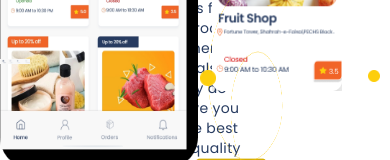
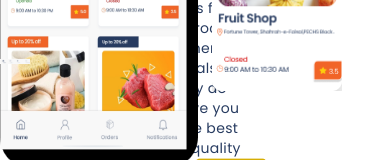
Before and after one commit to hanna-khan/Tajammul-app, a React (Create React App) app: page / in a window 390 px wide. Shown: the part 466-626 px from the top of the page. Built offline with nearby package versions, Linux system fonts and the light colour scheme.

Commit message:
responsiveness fixes

```diff
--- a/src/components/About.jsx
+++ b/src/components/About.jsx
@@ -11,19 +11,19 @@ const About = () => {
   return (
     <>
       <div className="w-screen pb-10 relative top-[38rem] h-[600px] bg-stone-50">
-        <div className="absolute left-[13rem] top-[-12rem]">
+        <div className="absolute left-[13rem] top-[-12rem] max-lg:hidden">
           <img className="h-[49.5rem]" src={aboutVector} alt="" />
         </div>
-        <div className="absolute left-[12.5rem] top-[-7rem]">
+        <div className="absolute left-[12.5rem] top-[-7rem] max-lg:hidden">
           <img className="h-[1rem]" src={yellowCircle} alt="" />
         </div>
-        <div className="absolute left-[23rem] top-[-7rem]">
+        <div className="absolute left-[23rem] top-[-7rem] max-lg:hidden">
           <img className="h-[.75rem]" src={yellowCircle} alt="" />
         </div>
-        <div className="absolute left-[38rem] top-[12rem]">
+        <div className="absolute left-[38rem] top-[12rem] max-lg:hidden">
           <img className="h-[1rem]" src={yellowCircle} alt="" />
         </div>
-        <div className="absolute left-[28rem] top-[12.5rem]">
+        <div className="absolute left-[28rem] top-[12.5rem] max-lg:hidden">
           <img className="h-[.75rem]" src={yellowCircle} alt="" />
         </div>
         <div>
```
